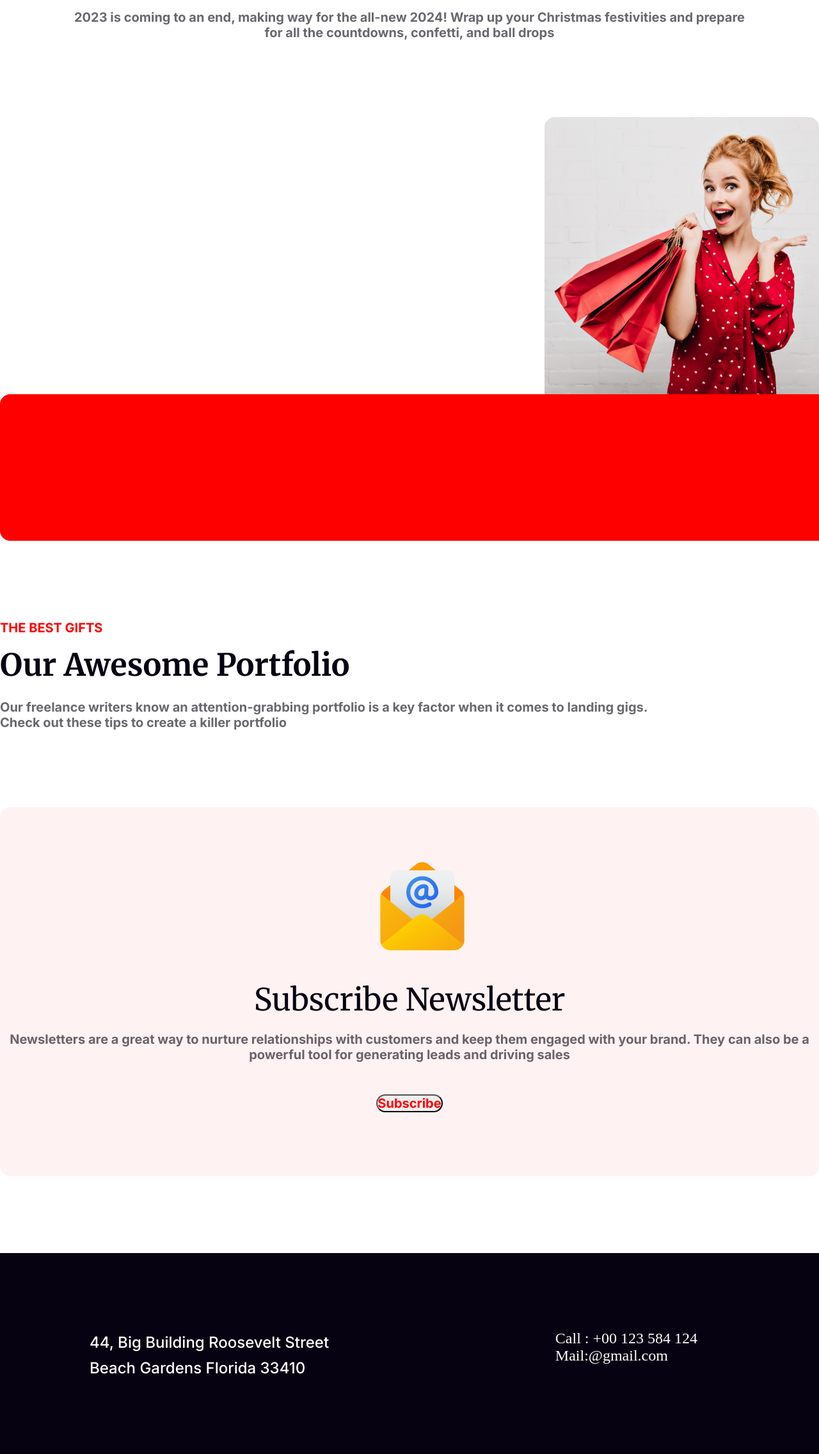
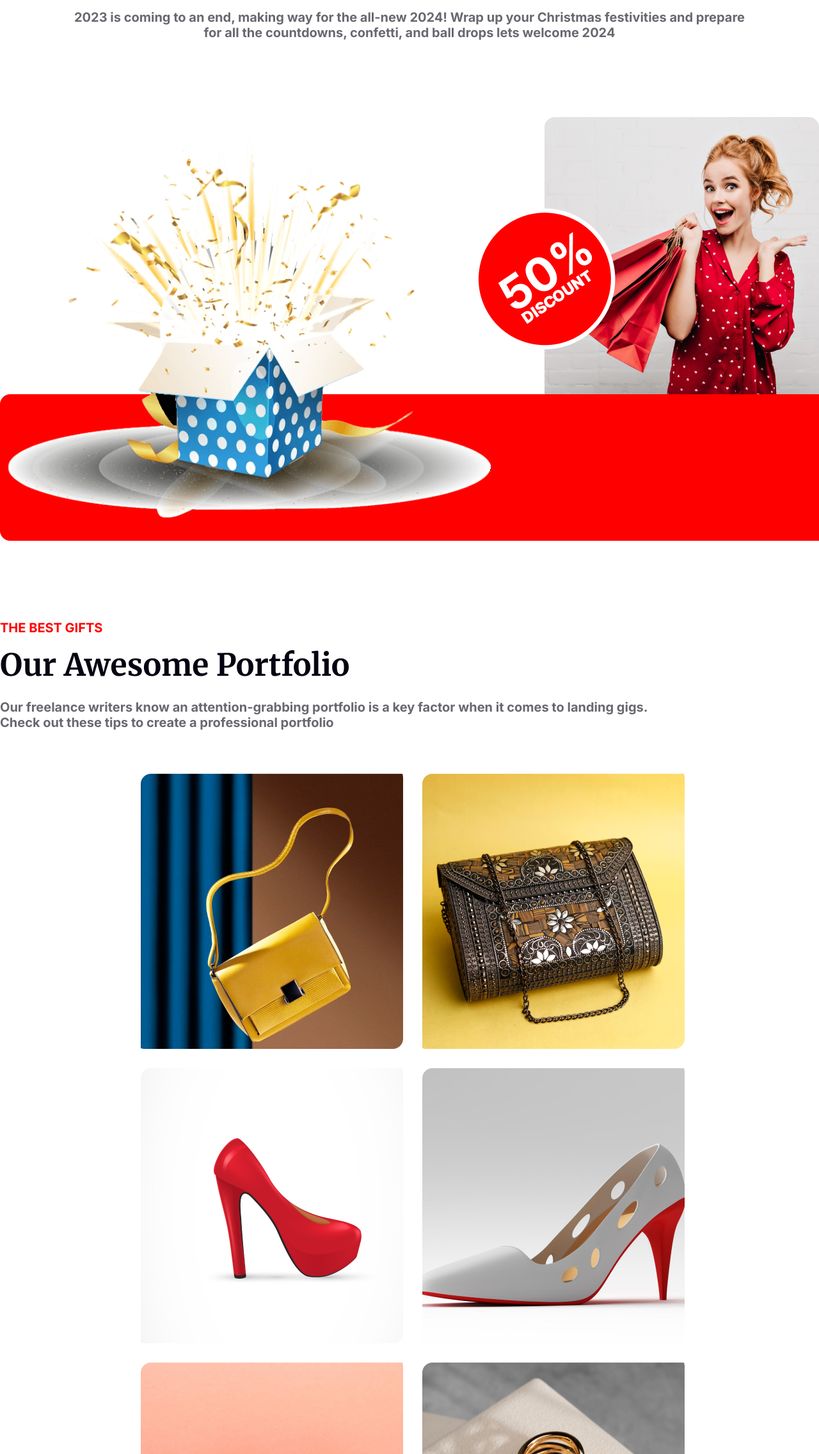
Before and after one commit to Fahimfylo/b9-a1, a plain HTML site: page index.html in a window 1280 px wide. Shown: the part 3062-5334 px from the top of the page at 64% size. Drawn offline with Linux system fonts and the light colour scheme.

Commit message:
added assignment 1

```diff
--- a/index.html
+++ b/index.html
@@ -54,20 +54,51 @@
     <div class="container m-0-auto">
       <h1 class="ff-inter fs-24 tx-center">WHAT IS FUNCTIONAL</h1>
       <h1 class="ff-merri fs-72 tx-center red mt-16"> Holidays <span class="black"> Sale 50%</span> </h1>
-      <p class=" m-0-auto ff-inter fs-20 tx-center clr fw-1068 mt-24">2023 is coming to an end, making way for the all-new 2024! Wrap up your Christmas festivities and prepare for all the countdowns, confetti, and ball drops</p>
+      <p class=" m-0-auto ff-inter fs-20 tx-center clr fw-1068 mt-24">2023 is coming to an end, making way for the all-new 2024! Wrap up your Christmas festivities and prepare for all the countdowns, confetti, and ball drops lets welcome 2024</p>
     </div>
   </section>
   <section class="mt-120">
-    <div class="container">
+    <div class="container position">
+
       <img src="resources/Rectangle 1.png" alt="" class=" mt-497 right ">
       <img src="resources/Rectangle 2.png" alt="" class="">
+      <img src="resources/Group 44.png" alt="" class="circle">
+      <img src="resources/girft box.png" alt="" class="round">
     </div>
   </section>
   <section class="mt-120">
     <div class="container m-0-auto">
       <h1 class=" ff-inter fs-20  mt-16 red">THE BEST GIFTS</h1>
       <h1 class="ff-merri fs-48  mt-16 black "> Our Awesome Portfolio</h1>
-      <p class="  ff-inter fs-20 clr fw-1068 mt-24 mb-48 ">Our freelance writers know an attention-grabbing portfolio is a key factor when it comes to landing gigs. Check out these tips to create a killer portfolio</p>
+      <p class="  ff-inter fs-20 clr fw-1068 mt-24 mb-48 ">Our freelance writers know an attention-grabbing portfolio is a key factor when it comes to landing gigs. Check out these tips to create a professional portfolio</p>
+    </div>
+    <div class="container">
+  </section>
+  <section class="list-pics">
+      <div class="container-box">
+        <div class="img-box">
+          <img class="img-ff" src="resources/Rectangle 3.png" alt="">
+
+        </div>
+        <div class="img-box">
+          <img src="resources/Rectangle 4.png" alt="" class="img-ff">
+        </div>
+        <div class="img-box">
+
+          <img src="resources/Rectangle 5.png" alt="" class="img-ff">
+        </div>
+        <div class="img-box">
+
+          <img src="resources/Rectangle 6.png" alt="" class="img-ff">
+        </div>
+        <div class="img-box">
+
+          <img src="resources/Rectangle 7.png" alt="" class="img-ff">
+        </div>
+        <div class="img-box">
+          <img src="resources/Rectangle 8.png" alt="" class="img-ff">
+        </div>
+      </div>
     </div>
   </section>
   <section>
@@ -75,10 +106,10 @@
       <img src="resources/Group 61.png" class="mail-pic pt-80 pl-585">
       <p class="black tx-center fs-48 ff-merri pt-40"> Subscribe Newsletter</p>
       <p class=" tx-center fs-20 ff-inter pt-20"> Newsletters are a great way to nurture relationships with customers and keep them engaged with your brand. They can also be a powerful tool for generating leads and driving sales </p>
-      <div class="btn-join">
-        <button class="btn-three mb-110 mt-50 red white btn-join ff-inter fs-20">Subscribe</button>
-      </div>
-    </div>
+        <div class="input-sec m-0-auto">
+          <input type="email" placeholder="user@gmail.com"  class="mail-sec">
+          <button class="btn-sub white">Subscribe</button>
+        </div>
   </section>
   <section>
     <footer class="container">
@@ -101,11 +132,6 @@
           <p class="frst-text">2017, All Rights Reserved</p>
           <p class="frst-cont"> Unsubscribe</p>
         </div>
-
-      </div>
-      <div>
-        <p></p>
-        <p></p>
       </div>
     </footer>
   </section>
--- a/styles/style.css
+++ b/styles/style.css
@@ -314,14 +314,41 @@
 }
 .mail-pic{
     display: flex;
-
+}
+.input-sec{
+    display: flex;
+    justify-content: center;
+}
+.mail-sec{
+    padding-left: 20px !important;
+    max-width: 438px;
+    width: 100%;
+    border-radius: 50px 0 0 50px;
+    justify-content: center;
+    border: 0;
+    margin-top: 48px;
+    margin-bottom: 80px;
+    padding : 25px 0;
+    font-size: 20px;
+}
+.btn-sub{
+    max-width: 210px;
+    width: 100%;
+    border-radius: 0px 50px 50px 0px;
+    justify-content: center;
+    border: 0;
+    margin-top: 48px;
+    margin-bottom: 80px;
+    padding : 25px 0;
+    background-color: #F00;
+    font-size: 20px;
+    cursor: pointer;
+}
+.btn-sub:hover{
+    background-color: skyblue;
 }
 .bg-grad-two{
     background-color: rgba(255, 0, 0, 0.05);
-    border-radius: 16px;
-}
-.btn-three{
-    color: #F00;
     border-radius: 16px;
 }
 .container-footer{
@@ -352,7 +379,6 @@
     font-weight: 500;
     font-size: 24px;
     padding-top: 120px;
-
 }
 .icons{
     display: flex;
@@ -361,3 +387,40 @@
     border-radius: 15px;
     gap: 10px;
 }
+.container-box{
+        display: flex;
+        flex-wrap: wrap;
+        justify-content: center;
+        grid-column-end: auto;
+        align-content: center;
+}
+.img-ff{
+    margin: 10px;
+}
+.img-box {
+    height: 440px;
+    width: 420px;
+    margin: 10px;
+    border-width: 0;
+    border-radius: 16px;
+    overflow: hidden;
+    transition: all 0.5s ease-out;
+}
+.img-box:hover{
+
+    transform: scale(1.1);
+}
+.position{
+    position: relative;
+
+}
+.circle{
+    position: absolute;
+    top: 100px;
+    right: 275px;
+}
+.round{
+    position: absolute;
+    top: 15px;
+    left: 10px;
+}
```
Also changed, not shown: resources/girft box.png (added).
